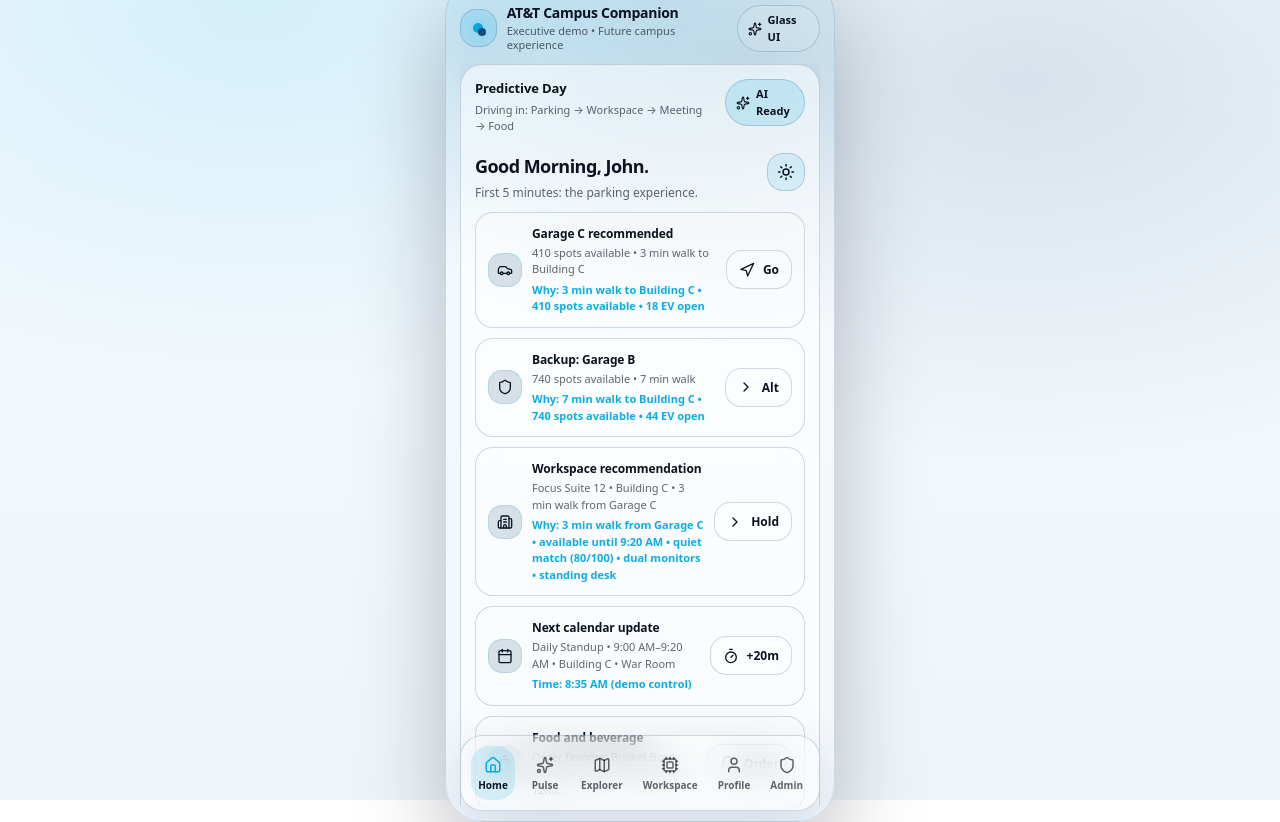
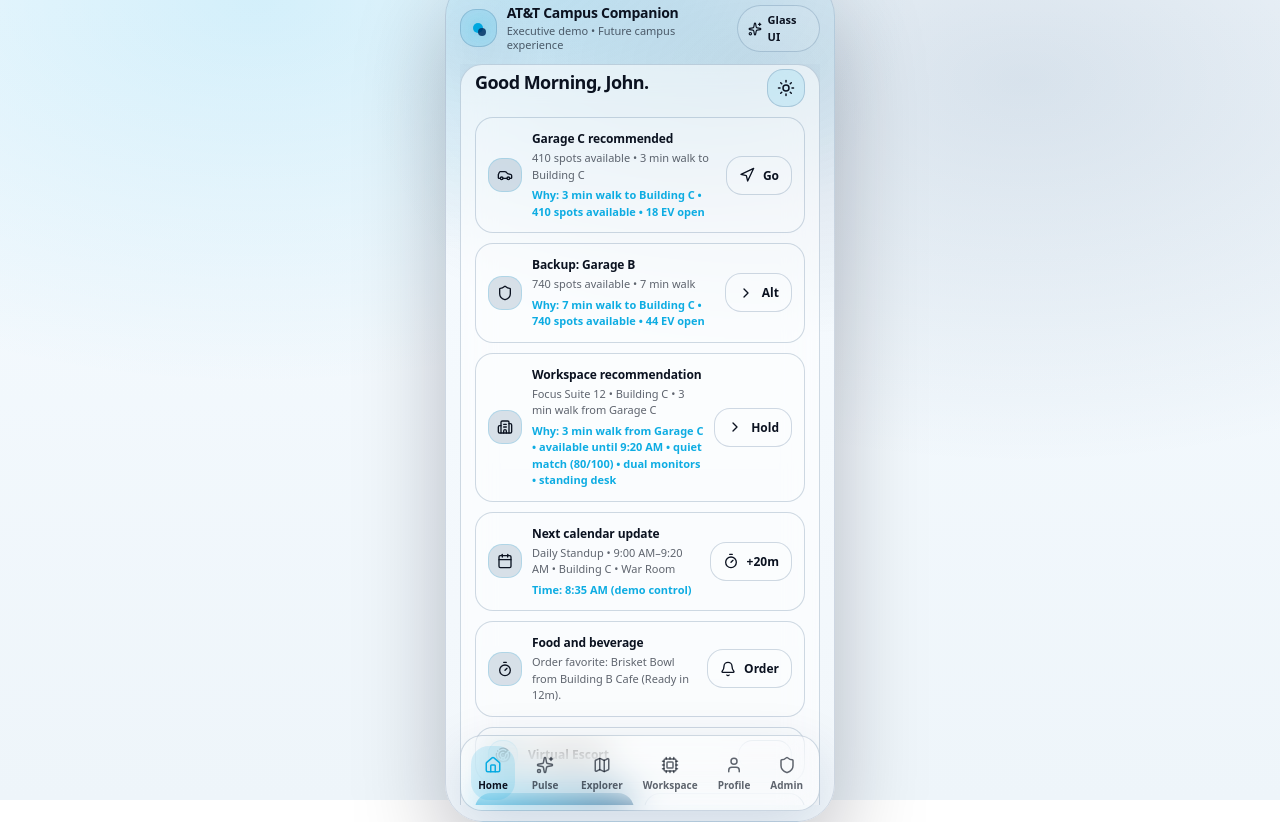
Before and after one commit to njbuddy03/CampusBuddy, a React (Vite) app: page / in a window 1280 px wide. Built offline with nearby package versions, Linux system fonts and the light colour scheme; the HTML template or start-up script is replaced by a standard one.

Commit message:
Update to AT&T Campus Companion (latest canvas)

```diff
--- a/src/App.tsx
+++ b/src/App.tsx
@@ -603,16 +603,10 @@
   return (
     <div className="stack">
       <Card>
-        <CardHeader
-          title="Predictive Day"
-          subtitle="Driving in: Parking → Workspace → Meeting → Food"
-          right={<IconBadge tone="cyan" icon={<Sparkles size={14} />} text="AI Ready" />}
-        />
         <div className="pad">
           <div className="hero">
             <div className="hero-left">
               <div className="hello">Good Morning, John.</div>
-              <div className="hello-sub">First 5 minutes: the parking experience.</div>
             </div>
             <div className="hero-ic">{securityMode ? <Shield size={18} /> : <Sun size={18} />}</div>
           </div>
```
